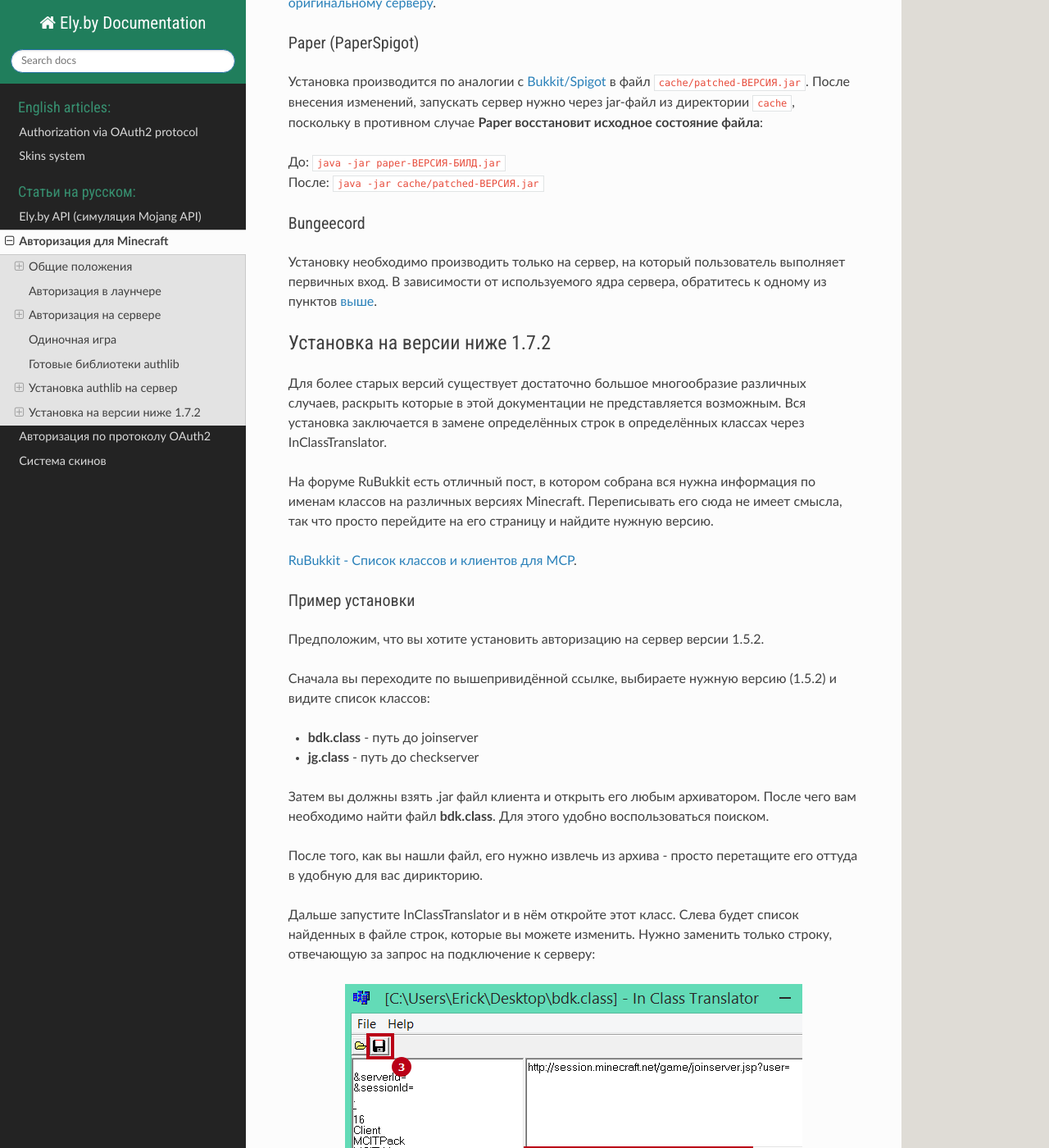
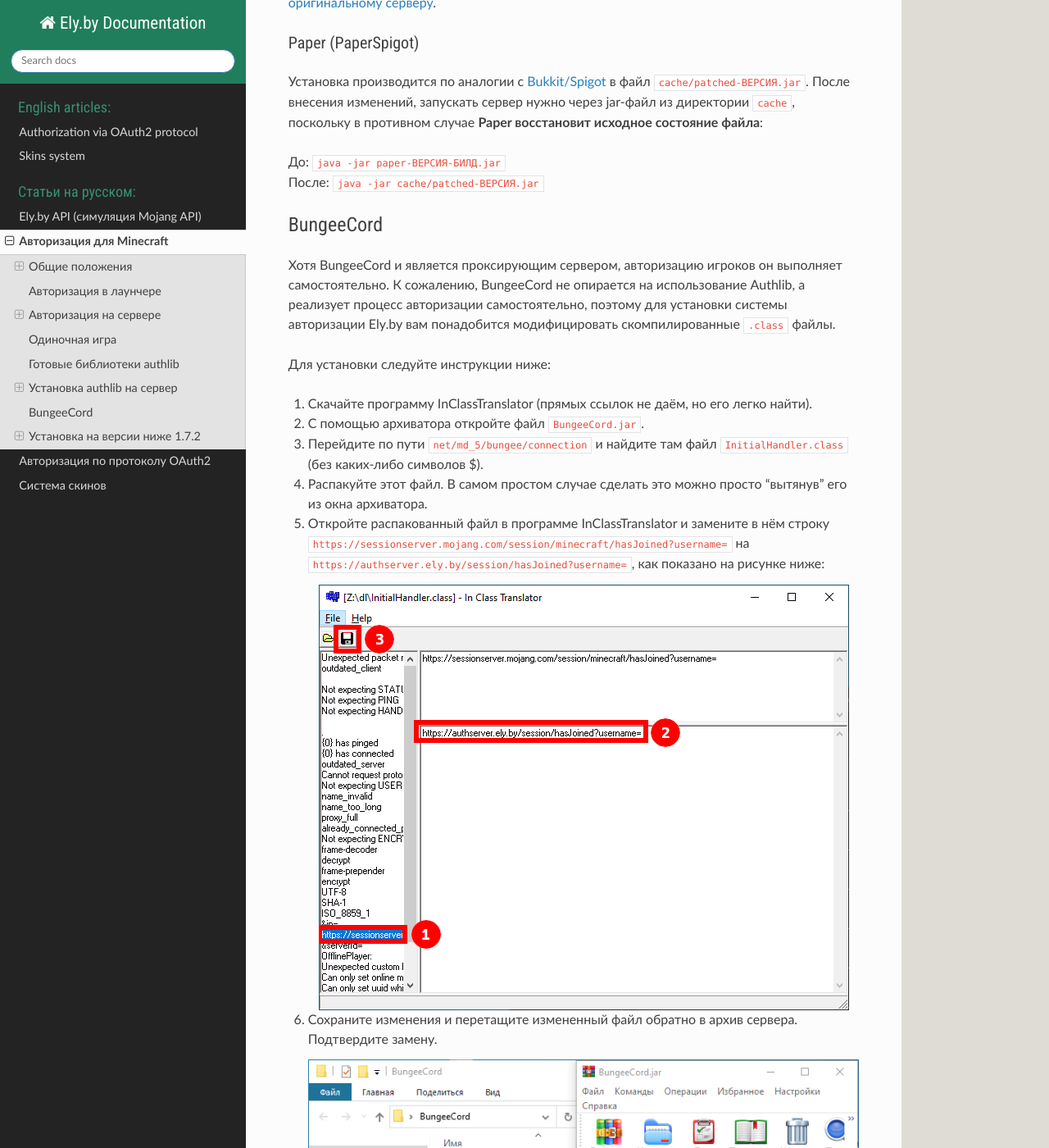
Before and after one commit to elyby/docs, a Sphinx documentation site: the page built from source/ru/minecraft-auth.rst, in a window 1280 px wide and 1400 px high, scrolled down 8625 px. Shown: the whole window at 82% size. Built offline with Sphinx 7.4.7 and the Read the Docs theme 2.0.0, drawn with Linux system fonts in a browser that asks for light colours; some of the changed text lies outside the part shown.

Commit message:
Fix auth docs for the BungeeCord (#10)
* Russian docs update: BungeeCord instructions

* Russian docs update: BungeeCord: fix note about online-mode=false

* Edit

Co-authored-by: ErickSkrauch <erickskrauch@yandex.ru>

```diff
--- a/source/ru/minecraft-auth.rst
+++ b/source/ru/minecraft-auth.rst
@@ -335,11 +335,38 @@
 | До: ``java -jar paper-ВЕРСИЯ-БИЛД.jar``
 | После: ``java -jar cache/patched-ВЕРСИЯ.jar``
 
-Bungeecord
-~~~~~~~~~~
+BungeeCord
+==========
 
-Установку необходимо производить только на сервер, на который пользователь выполняет первичных вход. В зависимости от
-используемого ядра сервера, обратитесь к одному из пунктов `выше <#install-server>`_.
+Хотя BungeeCord и является проксирующим сервером, авторизацию игроков он выполняет самостоятельно. К сожалению, BungeeCord не опирается на использование Authlib, а реализует процесс авторизации самостоятельно, поэтому для установки системы авторизации Ely.by вам понадобится модифицировать скомпилированные ``.class`` файлы.
+
+Для установки следуйте инструкции ниже:
+
+#. Скачайте программу InClassTranslator (прямых ссылок не даём, но его легко найти).
+
+#. С помощью архиватора откройте файл ``BungeeCord.jar``.
+
+#. Перейдите по пути ``net/md_5/bungee/connection`` и найдите там файл ``InitialHandler.class`` (без каких-либо символов $).
+
+#. Распакуйте этот файл. В самом простом случае сделать это можно просто "вытянув" его из окна архиватора.
+
+#. Откройте распакованный файл в программе InClassTranslator и замените в нём строку ``https://sessionserver.mojang.com/session/minecraft/hasJoined?username=`` на ``https://authserver.ely.by/session/hasJoined?username=``, как показано на рисунке ниже:
+
+   .. figure:: _static/minecraft-auth/bungeecord_inclasstranslator.png
+      :align: center
+      :alt: Редактирование в InClassTranslator
+
+#. Сохраните изменения и перетащите измененный файл обратно в архив сервера. Подтвердите замену.
+
+   .. figure:: _static/minecraft-auth/bungeecord_move.png
+      :align: center
+      :alt: Перетаскивание отредактированного файла назад в архив
+
+После выполнения этих действий вы можете указать в файле конфигурации BungeeCord (``config.yml``) значение ``online_mode=true``.
+
+.. important:: Мы также рекомендуем выполнить установку Authlib на все сервера позади BungeeCord. Это может быть необходимо для плагинов, которые используют API Mojang. Инструкция по установке на конечные сервера приведена `выше <#install-server>`_.
+
+   При этом все сервера должны иметь в своей конфигурации (``server.properties``) значение ``online-mode=false``, поскольку пользователи уже авторизованы силами BungeeCord.
 
 Установка на версии ниже 1.7.2
 ==============================
@@ -379,7 +406,7 @@
 
 .. figure:: _static/minecraft-auth/installing_by_inclasstranslator.png
    :align: center
-   :alt: Процесс перетягивания: что куда.
+   :alt: Порядок редактирования: выбрать нужную строку, изменить, сохранить.
 
 После этого вам нужно положить изменённый .class обратно в .jar файл игры.
 
```
Also changed, not shown: source/ru/_static/minecraft-auth/bungeecord_inclasstranslator.png (added), source/ru/_static/minecraft-auth/bungeecord_move.png (added).
